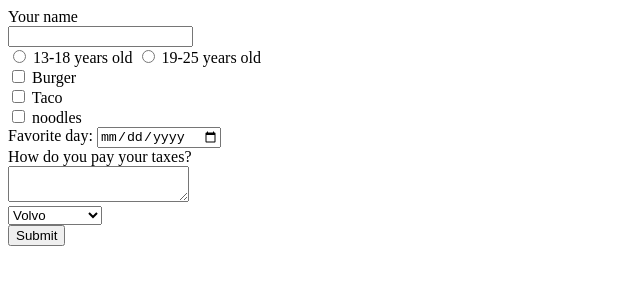
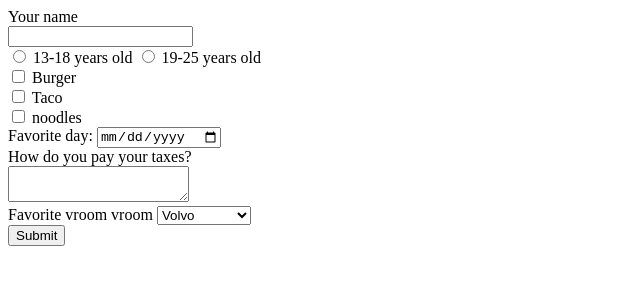
Before and after one commit to ZONKEDTHUNDER/FORMS, a plain HTML site: page index.html in a window 1280 px wide. Shown: the whole page, without its empty margins (0-640 px from the left). Drawn offline with Linux system fonts and the light colour scheme.

Commit message:
Update index.html

```diff
--- a/index.html
+++ b/index.html
@@ -26,6 +26,7 @@
             <Label for= "area">How do you pay your taxes?</Label><br>
             <textarea name="area" form="usrform"></textarea>
             <br>
+	    <label for= "cars">Favorite vroom vroom</label>
             <select name="cars" id="cars">
             <option value="volvo">Volvo</option>
             <option value="Civic">Honda Civic</option>
```
